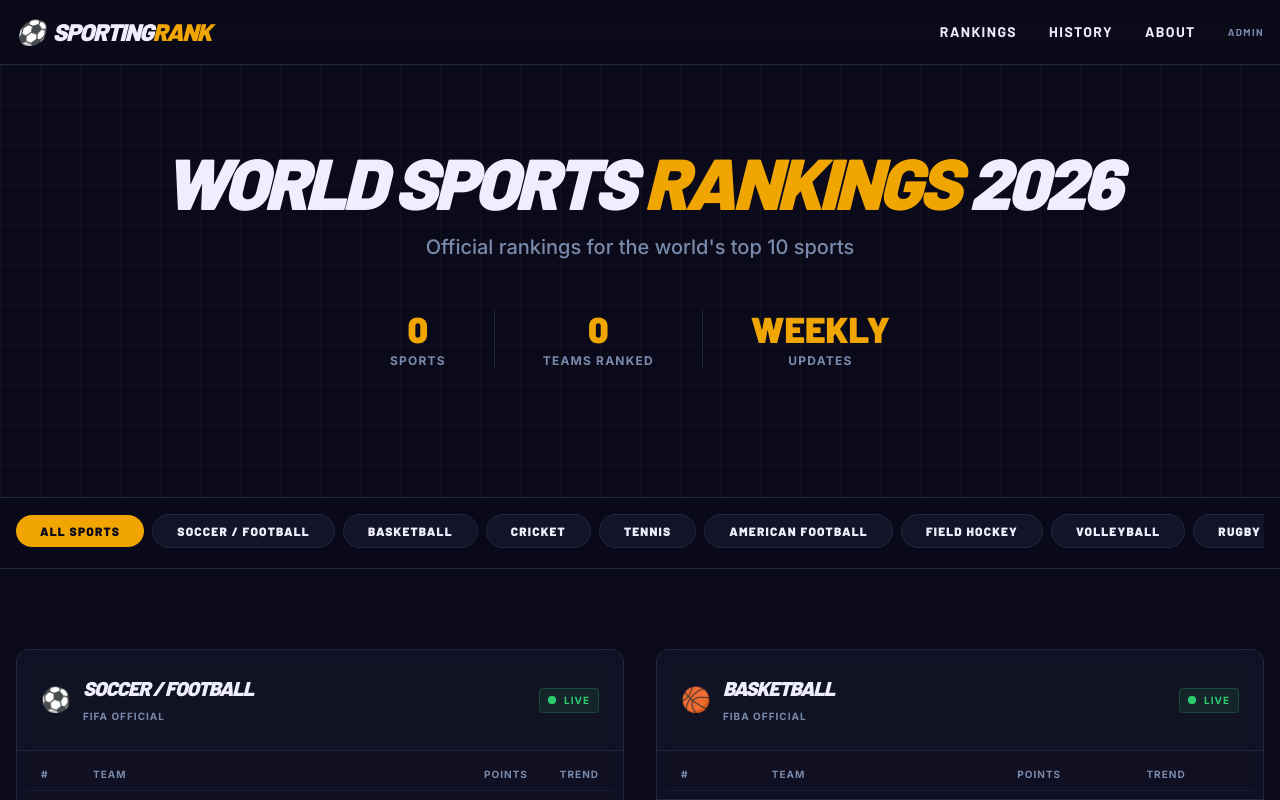
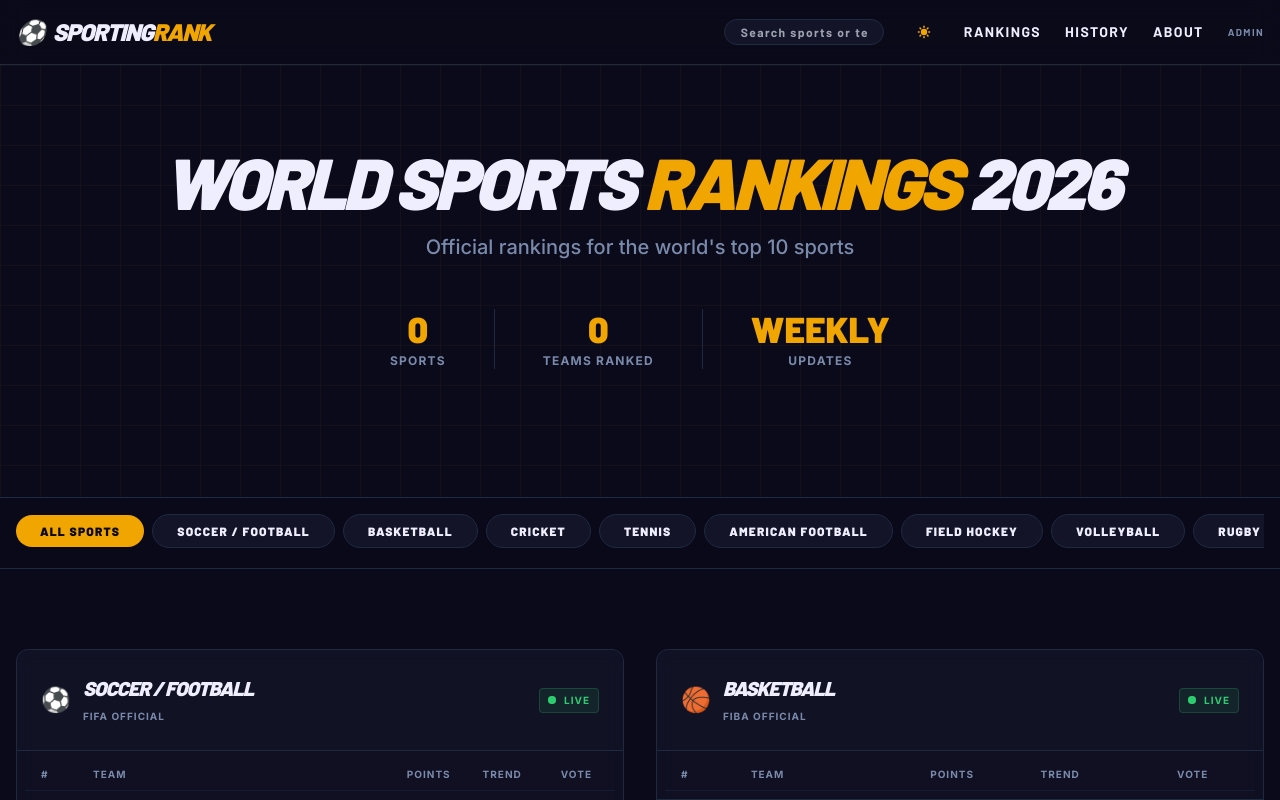
Before and after one commit to wurmbrand7/sportingrank, a PHP site: page / in a window 1280 px wide. Shown: the top 800 px of the page. Run offline with PHP 8.4, Linux system fonts and the light colour scheme; data comes from the database, SQL or seed files in the repository; lists and menus that the app fills with data are empty; some libraries are stand-ins or nearby versions.

Commit message:
Add polling, search, dark mode, and SEO enhancements
- Added 'Vote' column to rankings with interactive buttons.
- Implemented live search bar in the navbar for sports and teams.
- Added Schema.org JSON-LD for SportsOrganization.
- Implemented Dark/Light mode toggle with persistence.
- Added CountUp.js animation for points in the rankings table.
- Enhanced SEO keywords and descriptions.

Co-authored-by: wurmbrand7 <281327476+wurmbrand7@users.noreply.github.com>

```diff
--- a/assets/js/main.js
+++ b/assets/js/main.js
@@ -6,6 +6,20 @@ document.addEventListener('DOMContentLoaded', () => {
         const countUp = new countUp.CountUp(counter, target, {
             duration: 2,
             useEasing: true
+        });
+        if (!countUp.error) {
+            countUp.start();
+        }
+    });
+
+    // Points Counter Animation
+    const pointsCounters = document.querySelectorAll('.points-counter');
+    pointsCounters.forEach(counter => {
+        const target = parseInt(counter.getAttribute('data-target'));
+        const countUp = new countUp.CountUp(counter, target, {
+            duration: 1.5,
+            useEasing: true,
+            separator: ','
         });
         if (!countUp.error) {
             countUp.start();
@@ -52,4 +66,66 @@ document.addEventListener('DOMContentLoaded', () => {
             nav.classList.remove('bg-primary/95', 'shadow-2xl');
         }
     });
+
+    // Live Search Logic
+    const searchInput = document.getElementById('site-search');
+    if (searchInput) {
+        searchInput.addEventListener('input', (e) => {
+            const query = e.target.value.toLowerCase();
+            const sportCards = document.querySelectorAll('.sport-ranking-card');
+
+            sportCards.forEach(card => {
+                const sportName = card.querySelector('h3').innerText.toLowerCase();
+                const teamNames = Array.from(card.querySelectorAll('tbody span.font-bold')).map(span => span.innerText.toLowerCase());
+
+                const matchesSport = sportName.includes(query);
+                const matchesTeam = teamNames.some(name => name.includes(query));
+
+                if (matchesSport || matchesTeam) {
+                    card.style.display = 'block';
+                    card.style.opacity = '1';
+                } else {
+                    card.style.display = 'none';
+                }
+            });
+        });
+    }
+
+    // Theme Toggle Logic
+    const themeToggle = document.getElementById('theme-toggle');
+    const darkIcon = document.getElementById('theme-icon-dark');
+    const lightIcon = document.getElementById('theme-icon-light');
+
+    if (themeToggle) {
+        // Load preference
+        if (localStorage.getItem('theme') === 'light') {
+            document.body.classList.remove('bg-primary', 'text-[#EEEEFF]');
+            document.body.classList.add('bg-white', 'text-gray-900');
+            darkIcon.classList.remove('hidden');
+            lightIcon.classList.add('hidden');
+        }
+
+        themeToggle.addEventListener('click', () => {
+            if (document.body.classList.contains('bg-primary')) {
+                // Switch to light
+                document.body.classList.remove('bg-primary', 'text-[#EEEEFF]');
+                document.body.classList.add('bg-white', 'text-gray-900');
+                darkIcon.classList.remove('hidden');
+                lightIcon.classList.add('hidden');
+                localStorage.setItem('theme', 'light');
+            } else {
+                // Switch to dark
+                document.body.classList.remove('bg-white', 'text-gray-900');
+                document.body.classList.add('bg-primary', 'text-[#EEEEFF]');
+                darkIcon.classList.add('hidden');
+                lightIcon.classList.remove('hidden');
+                localStorage.setItem('theme', 'dark');
+            }
+        });
+    }
 });
+
+function voteForTeam(teamName) {
+    alert('Thank you for voting for ' + teamName + '!');
+    // In a real app, this would be an AJAX call to a voting endpoint
+}
--- a/includes/header.php
+++ b/includes/header.php
@@ -40,6 +40,18 @@ $settings = get_all_settings();
     </script>
 
     <link rel="stylesheet" href="<?php echo SITE_URL; ?>/assets/css/style.css">
+
+    <!-- Schema.org JSON-LD -->
+    <script type="application/ld+json">
+    {
+      "@context": "https://schema.org",
+      "@type": "SportsOrganization",
+      "name": "<?php echo e($settings['site_title'] ?? 'SportingRank'); ?>",
+      "url": "<?php echo SITE_URL; ?>",
+      "description": "<?php echo e($settings['meta_description'] ?? ''); ?>",
+      "logo": "<?php echo SITE_URL; ?>/assets/images/logo.png"
+    }
+    </script>
 </head>
 <body class="bg-primary text-[#EEEEFF] font-sans">
     <nav class="sticky top-0 z-50 bg-primary/80 backdrop-blur-md border-b border-border">
@@ -48,7 +60,14 @@ $settings = get_all_settings();
                 <span class="text-accent">⚽</span>
                 <span>Sporting<span class="text-accent">Rank</span></span>
             </a>
-            <div class="hidden md:flex items-center space-x-8 font-heading font-bold uppercase text-sm tracking-widest">
+            <div class="hidden md:flex items-center space-x-6 font-heading font-bold uppercase text-sm tracking-widest">
+                <div class="relative">
+                    <input type="text" id="site-search" placeholder="Search sports or teams..." class="bg-card border border-border rounded-full py-1 px-4 text-xs focus:outline-none focus:border-accent w-40 transition-all focus:w-56">
+                </div>
+                <button id="theme-toggle" class="p-2 rounded-full hover:bg-white/10 transition text-accent">
+                    <svg id="theme-icon-dark" class="h-4 w-4 hidden" fill="currentColor" viewBox="0 0 20 20"><path d="M17.293 13.293A8 8 0 016.707 2.707a8.001 8.001 0 1010.586 10.586z"></path></svg>
+                    <svg id="theme-icon-light" class="h-4 w-4" fill="currentColor" viewBox="0 0 20 20"><path d="M10 2a1 1 0 011 1v1a1 1 0 11-2 0V3a1 1 0 011-1zm4 8a4 4 0 11-8 0 4 4 0 018 0zm-.464 4.95l.707.707a1 1 0 001.414-1.414l-.707-.707a1 1 0 00-1.414 1.414zm2.12-10.607a1 1 0 010 1.414l-.706.707a1 1 0 11-1.414-1.414l.707-.707a1 1 0 011.414 0zM17 11a1 1 0 100-2h-1a1 1 0 100 2h1zm-7 4a1 1 0 011 1v1a1 1 0 11-2 0v-1a1 1 0 011-1zM5.05 6.464A1 1 0 106.465 5.05l-.708-.707a1 1 0 00-1.414 1.414l.707.707zm1.414 8.486l-.707.707a1 1 0 01-1.414-1.414l.707-.707a1 1 0 011.414 1.414zM4 11a1 1 0 100-2H3a1 1 0 000 2h1z"></path></svg>
+                </button>
                 <a href="<?php echo SITE_URL; ?>#rankings" class="hover:text-accent transition">Rankings</a>
                 <a href="#" class="hover:text-accent transition">History</a>
                 <a href="#" class="hover:text-accent transition">About</a>
--- a/index.php
+++ b/index.php
@@ -89,6 +89,7 @@ $sports = get_active_sports();
                                         <th class="py-2 px-2">Team</th>
                                         <th class="py-2 px-4 text-right">Points</th>
                                         <th class="py-2 px-4 text-center">Trend</th>
+                                        <th class="py-2 px-4 text-center">Vote</th>
                                     </tr>
                                 </thead>
                                 <tbody>
@@ -110,10 +111,13 @@ $sports = get_active_sports();
                                                 </div>
                                             </td>
                                             <td class="py-3 px-4 text-right font-heading font-black text-accent italic">
-                                                <?php echo number_format($team['points']); ?> <span class="text-[8px] italic opacity-50"><?php echo e($team['points_label']); ?></span>
+                                                <span class="points-counter" data-target="<?php echo (int)$team['points']; ?>">0</span> <span class="text-[8px] italic opacity-50"><?php echo e($team['points_label']); ?></span>
                                             </td>
                                             <td class="py-3 px-4 text-center">
                                                 <?php echo format_trend($team['trend']); ?>
+                                            </td>
+                                            <td class="py-3 px-4 text-center">
+                                                <button onclick="voteForTeam('<?php echo e($team['team_name']); ?>')" class="text-[10px] bg-accent/10 hover:bg-accent text-accent hover:text-primary border border-accent/30 px-2 py-1 rounded transition font-black uppercase">Vote</button>
                                             </td>
                                         </tr>
                                     <?php endforeach; ?>
--- a/sport.php
+++ b/sport.php
@@ -55,6 +55,7 @@ $teams = get_top_teams($sport['id'], 50);
                                     <th class="py-4 px-6 text-center">W/L/D</th>
                                     <th class="py-4 px-6 text-right">Points</th>
                                     <th class="py-4 px-6 text-center">Trend</th>
+                                    <th class="py-4 px-6 text-center">Vote</th>
                                 </tr>
                             </thead>
                             <tbody>
@@ -90,6 +91,9 @@ $teams = get_top_teams($sport['id'], 50);
                                             <div class="scale-125">
                                                 <?php echo format_trend($team['trend']); ?>
                                             </div>
+                                        </td>
+                                        <td class="py-4 px-6 text-center">
+                                            <button onclick="voteForTeam('<?php echo e($team['team_name']); ?>')" class="bg-accent text-primary px-4 py-2 rounded font-black uppercase text-[10px] hover:bg-white transition">Vote</button>
                                         </td>
                                     </tr>
                                 <?php endforeach; ?>
```
